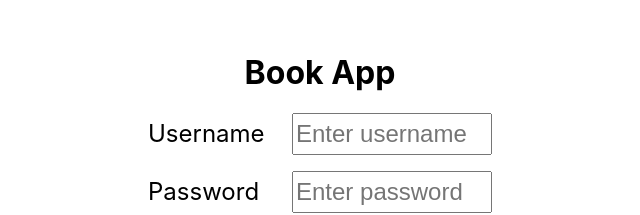
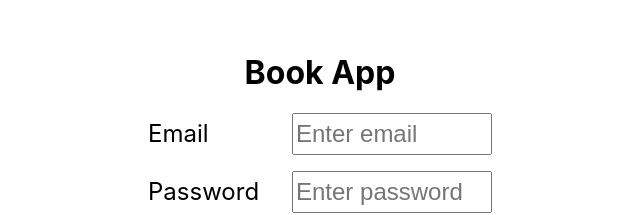
Before and after one commit to edsonha/books-ui, a React (Create React App) app: page / in a window 1280 px wide. Shown: the part 188-403 px from the top of the page, without its empty margins (320-960 px from the left). Built offline with nearby package versions, Linux system fonts and the light colour scheme; the HTML template or start-up script is replaced by a standard one.

Commit message:
20. Add login functionality and test of unsuccessful login process

```diff
--- a/src/components/HomePage/HomePage.js
+++ b/src/components/HomePage/HomePage.js
@@ -48,18 +48,17 @@ class HomePage extends Component {
     await axios[action](process.env.REACT_APP_API_URL + `/books/${bookId}`, {
       title: bookTitle,
       author: bookAuthor,
-    }).then(
-      (res) => {
+    })
+      .then((res) => {
         this.dataFetcher();
         this.setState({ bookId: "", bookTitle: "", bookAuthor: "" });
         if (bookId && action === "get") {
           alert(`${res.data.title} by ${res.data.author} `);
         }
-      },
-      (err) => {
+      })
+      .catch((err) => {
         console.log(err.message);
-      }
-    );
+      });
   };
 
   render() {
--- a/src/components/LoginPage/LoginPage.css
+++ b/src/components/LoginPage/LoginPage.css
@@ -42,3 +42,7 @@
   width: 200px;
   margin-top: 5%;
 }
+
+.error-text {
+  color: red;
+}
--- a/src/components/LoginPage/LoginPage.js
+++ b/src/components/LoginPage/LoginPage.js
@@ -1,12 +1,14 @@
 import React, { Component } from "react";
+import axios from "axios";
 import "./LoginPage.css";
 
 class LoginPage extends Component {
   constructor(props) {
     super(props);
     this.state = {
-      username: "",
+      email: "",
       password: "",
+      error: "",
     };
   }
 
@@ -14,21 +16,35 @@ class LoginPage extends Component {
     this.setState({ [name]: event.target.value });
   };
 
+  loginUser = async () => {
+    const { email, password } = this.state;
+    await axios
+      .post(process.env.REACT_APP_API_URL + `/users/login`, {
+        email,
+        password,
+      })
+      .then((res) => {
+        this.props.history.push("/home");
+        console.log(res.data.name, res.data.books);
+      })
+      .catch((err) => this.setState({ error: err.response.data.message }));
+  };
+
   render() {
-    const { username, password } = this.state;
+    const { email, password, error } = this.state;
 
     return (
       <React.Fragment>
         <form className="login-form">
           <h1>Book App</h1>
           <div>
-            <label htmlFor="username">Username</label>
+            <label htmlFor="email">Email</label>
             <input
               className="detail-box"
               type="search"
-              placeholder="Enter username"
-              onChange={(event) => this.handleInputChange("username", event)}
-              value={username}
+              placeholder="Enter email"
+              onChange={(event) => this.handleInputChange("email", event)}
+              value={email}
             />
           </div>
           <div>
@@ -45,6 +61,7 @@ class LoginPage extends Component {
             data-testid="login-button"
             className="login-btn"
             type="button"
+            onClick={this.loginUser}
           >
             Login
           </button>
@@ -55,6 +72,7 @@ class LoginPage extends Component {
           >
             Register
           </button>
+          {error && <p className="error-text">{error}</p>}
         </form>
       </React.Fragment>
     );
```
Also changed, not shown: 1 other file (tests, documents, lock files or other folders).
